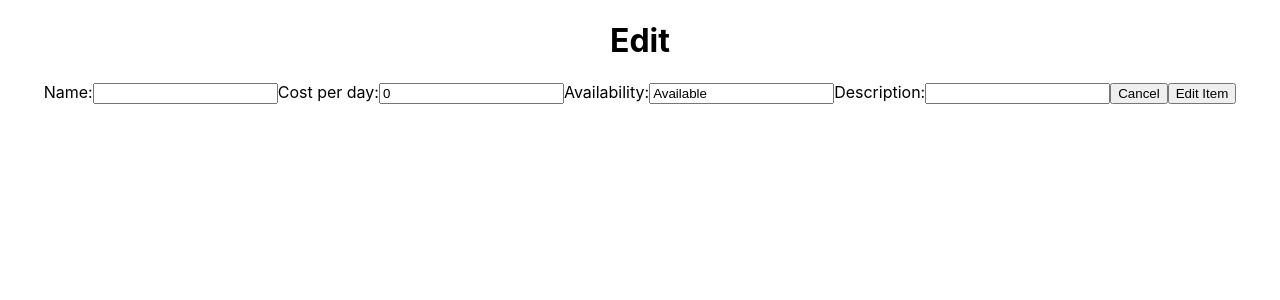
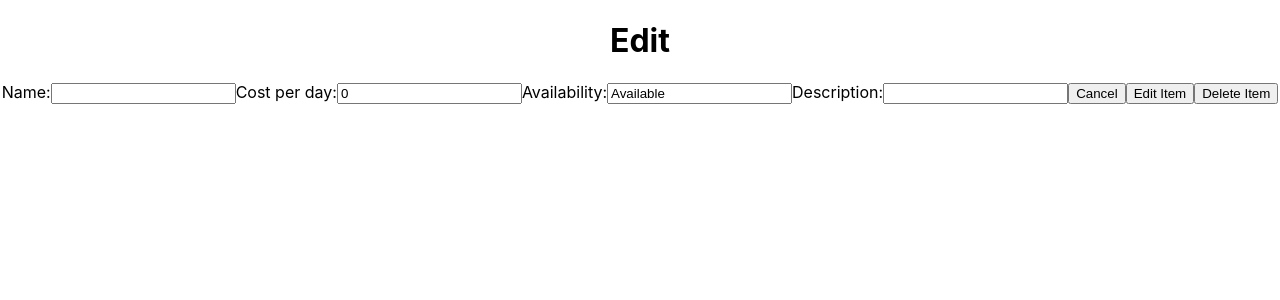
Before and after one commit to BW-MyTechStuff/Frontend, a React (Create React App) app: page /edit-item in a window 1280 px wide. Shown: the top 300 px of the page. Built offline with nearby package versions, Linux system fonts and the light colour scheme; no server answers; sample sign-in values are in the browser's storage.

Commit message:
delete and edit fully functional

```diff
--- a/src/components/EditItem.js
+++ b/src/components/EditItem.js
@@ -108,6 +108,17 @@ function EditItem() {
         history.push("/user-dashboard")
     }
 
+    const deleteItem = (e) => {
+        e.preventDefault()
+        axiosWithAuth()
+            .delete(`/items/item/${item.itemid}`)
+            .then(() => {
+                history.push("/user-dashboard")
+            })
+            .catch(err => console.log(err.message))
+
+    }
+
 
     return (
         <div>
@@ -131,6 +142,7 @@ function EditItem() {
                     </label>
                     <button onClick={cancel}>Cancel</button>
                     <button onClick={submit}>Edit Item</button>
+                    <button onClick={deleteItem}>Delete Item</button>
                 </form>
             </div>
 
```
